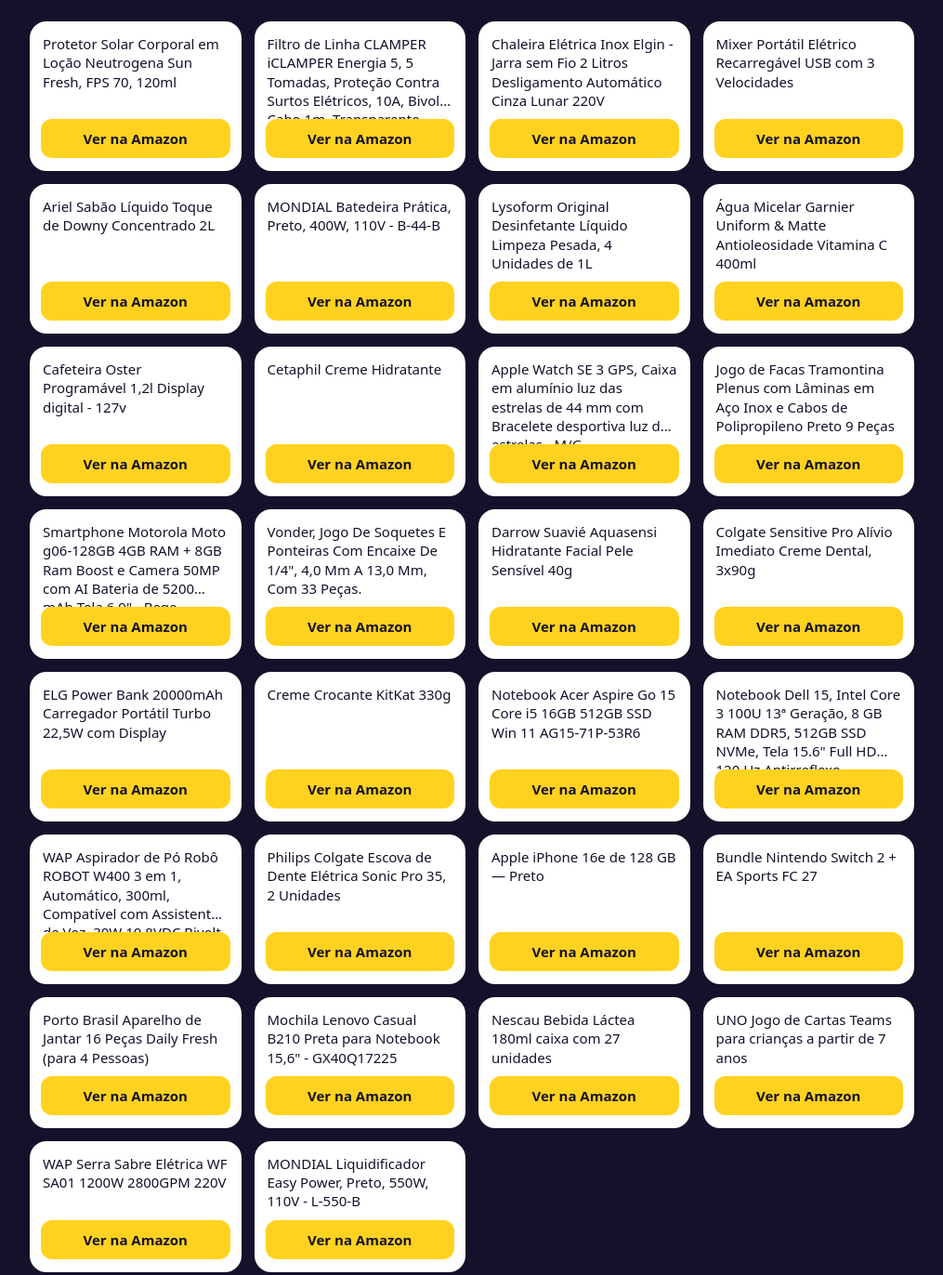
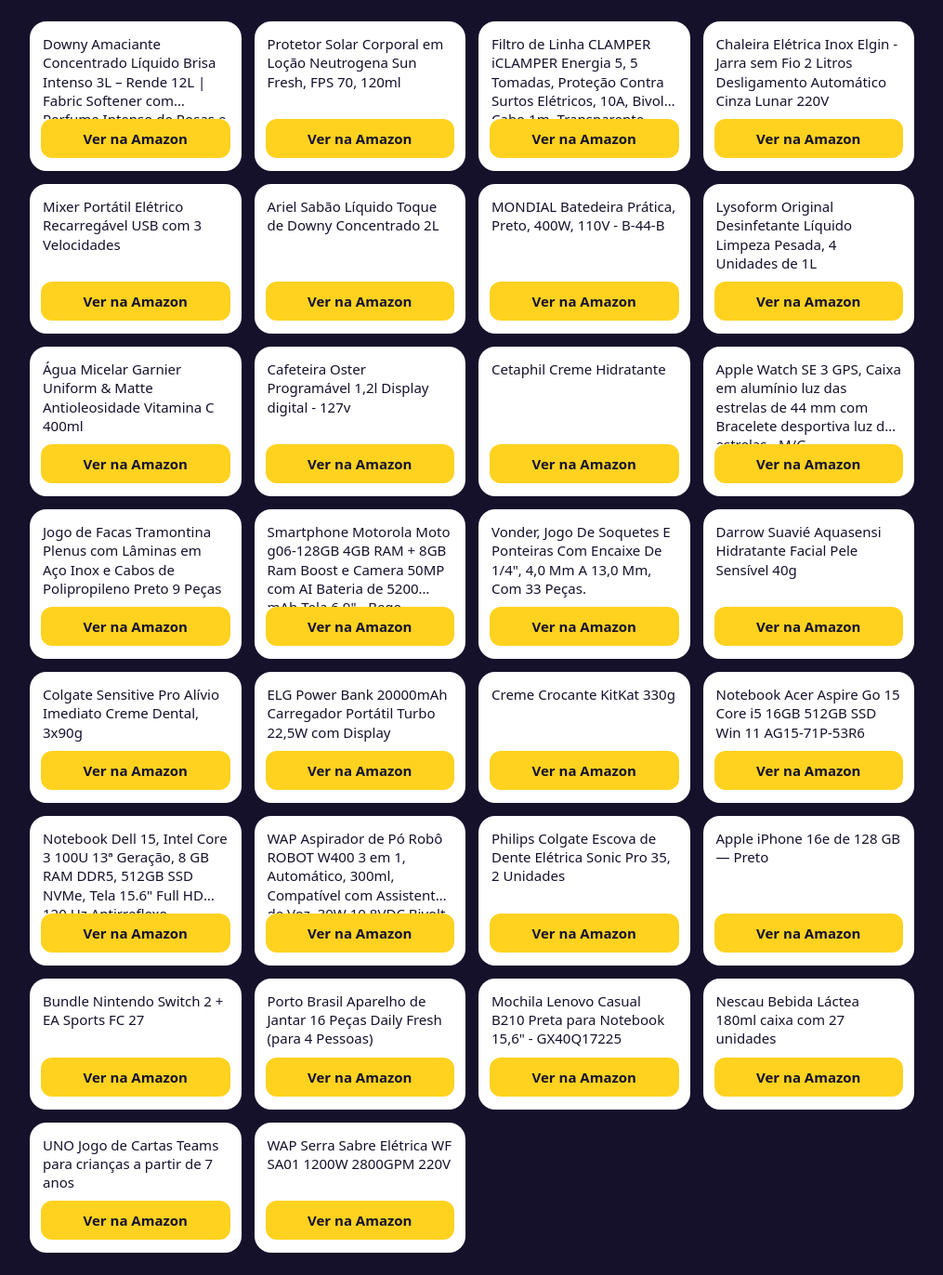
Before and after one commit to trudestr/achados, a plain HTML site: page index.html in a window 1280 px wide. Shown: the part 191-1563 px from the top of the page at 93% size, without its empty margins (132-1147 px from the left). Drawn offline with Linux system fonts and the light colour scheme.

Commit message:
página da Amazon 25/11 09:37

```diff
--- a/index.html
+++ b/index.html
@@ -27,6 +27,7 @@ footer{color:#CFC8EE;font-size:12px;text-align:center;padding:0 22px 34px;line-h
 <body><header><p class="perfil">@BUSCADOR.DESCONTOS</p><h1>Achados da Amazon</h1>
 <p class="sub">Os que saíram no grupo, o mais novo em cima</p><a class="grupo" href="https://chat.whatsapp.com/DBaHA4SVEhNLkJRnghaYI1">💬 Entrar no grupo de achadinhos (grátis)</a></header>
 <main>
+<article class="card"><p class="nome">Downy Amaciante Concentrado Líquido Brisa Intenso 3L – Rende 12L | Fabric Softener com Perfume Intenso de Rosas e Frutas Vermelhas</p><a class="comprar" href="https://www.amazon.com.br/dp/B0C6NJWJ11/ref=nosim?tag=mandishop0a-20" rel="nofollow sponsored noopener">Ver na Amazon</a></article>
 <article class="card"><p class="nome">Protetor Solar Corporal em Loção Neutrogena Sun Fresh, FPS 70, 120ml</p><a class="comprar" href="https://www.amazon.com.br/dp/B079VV6XXL/ref=nosim?tag=mandishop0a-20" rel="nofollow sponsored noopener">Ver na Amazon</a></article>
 <article class="card"><p class="nome">Filtro de Linha CLAMPER iCLAMPER Energia 5, 5 Tomadas, Proteção Contra Surtos Elétricos, 10A, Bivolt, Cabo 1m, Transparente</p><a class="comprar" href="https://www.amazon.com.br/dp/B0D8V3QLDD/ref=nosim?tag=mandishop0a-20" rel="nofollow sponsored noopener">Ver na Amazon</a></article>
 <article class="card"><p class="nome">Chaleira Elétrica Inox Elgin - Jarra sem Fio 2 Litros Desligamento Automático Cinza Lunar 220V</p><a class="comprar" href="https://www.amazon.com.br/dp/B0DCKCN6L6/ref=nosim?tag=mandishop0a-20" rel="nofollow sponsored noopener">Ver na Amazon</a></article>
@@ -56,7 +57,6 @@ footer{color:#CFC8EE;font-size:12px;text-align:center;padding:0 22px 34px;line-h
 <article class="card"><p class="nome">Nescau Bebida Láctea 180ml caixa com 27 unidades</p><a class="comprar" href="https://www.amazon.com.br/dp/B0CXJLK24Y/ref=nosim?tag=mandishop0a-20" rel="nofollow sponsored noopener">Ver na Amazon</a></article>
 <article class="card"><p class="nome">UNO Jogo de Cartas Teams para crianças a partir de 7 anos</p><a class="comprar" href="https://www.amazon.com.br/dp/B0CPNGRFVZ/ref=nosim?tag=mandishop0a-20" rel="nofollow sponsored noopener">Ver na Amazon</a></article>
 <article class="card"><p class="nome">WAP Serra Sabre Elétrica WF SA01 1200W 2800GPM 220V</p><a class="comprar" href="https://www.amazon.com.br/dp/B0FTT471T8/ref=nosim?tag=mandishop0a-20" rel="nofollow sponsored noopener">Ver na Amazon</a></article>
-<article class="card"><p class="nome">MONDIAL Liquidificador Easy Power, Preto, 550W, 110V - L-550-B</p><a class="comprar" href="https://www.amazon.com.br/dp/B08J8GKC5R/ref=nosim?tag=mandishop0a-20" rel="nofollow sponsored noopener">Ver na Amazon</a></article>
 </main>
 <footer>Como Associado da Amazon, recebo por compras qualificadas.<br>Preço e estoque são da Amazon e podem mudar.</footer>
 </body></html>
```
